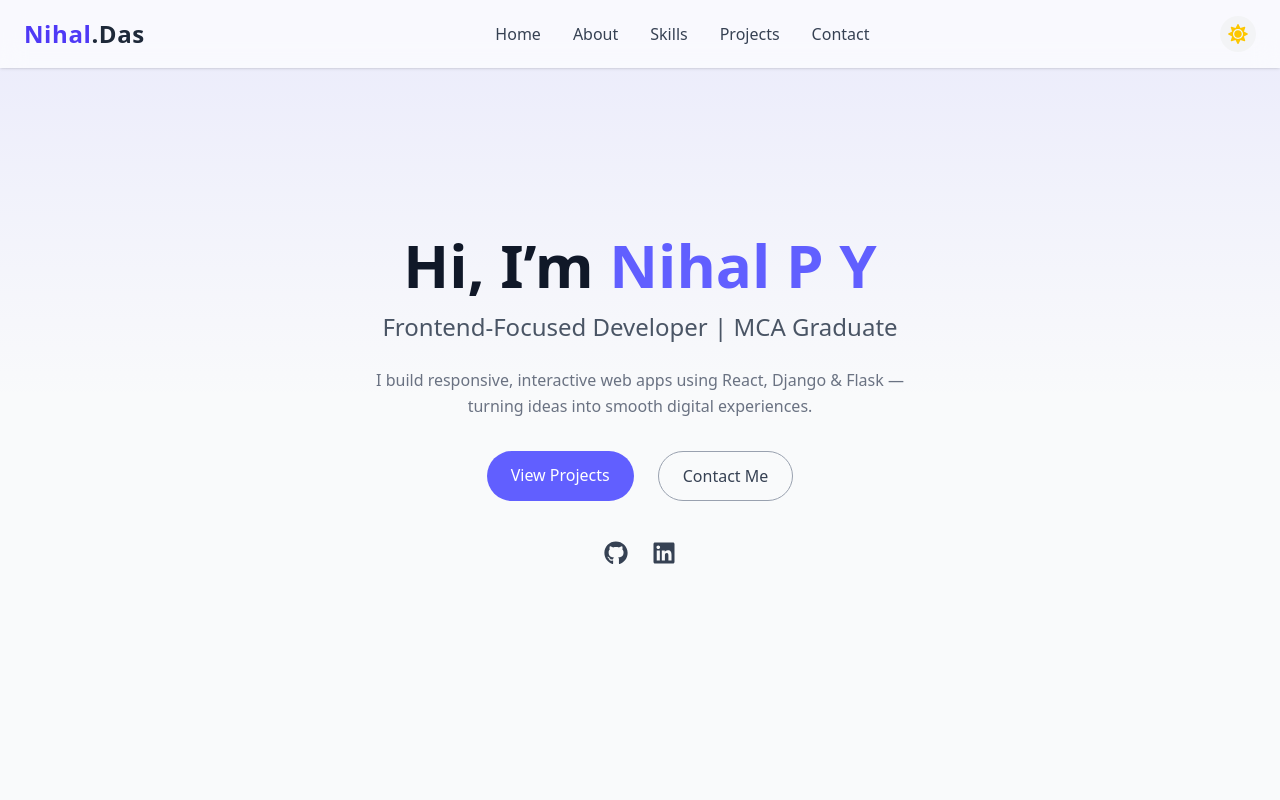
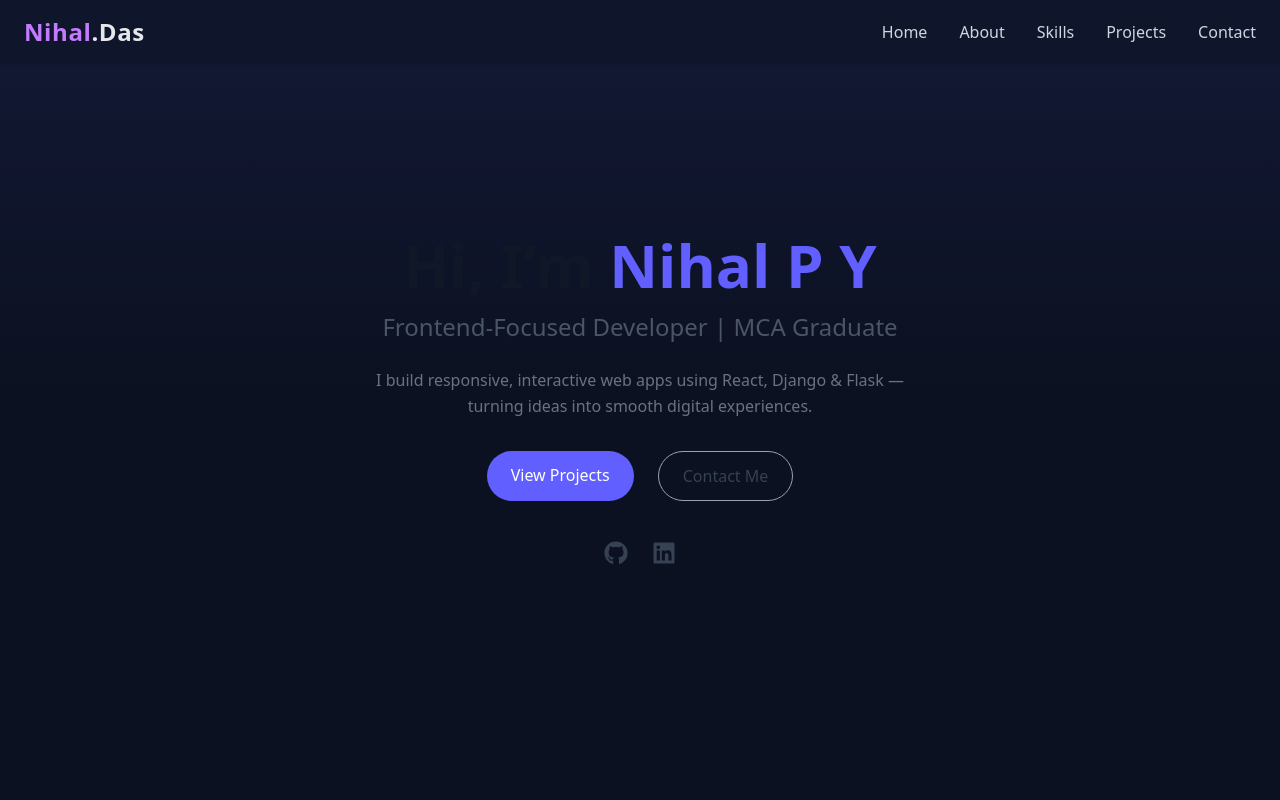
Before and after one commit to Nihal-das/Portfolio, a React (Vite) app: page / in a window 1280 px wide. Shown: the top 800 px of the page. Built offline with nearby package versions, Linux system fonts and the light colour scheme.

Commit message:
removed the lightmode for now

```diff
--- a/src/components/Navbar.jsx
+++ b/src/components/Navbar.jsx
@@ -1,38 +1,26 @@
-import { useState, useEffect } from "react";
-import { FaMoon, FaSun, FaBars, FaTimes } from "react-icons/fa";
+import { useState } from "react";
+import { FaBars, FaTimes } from "react-icons/fa";
 
 const Navbar = () => {
-  // Default dark mode ON
-  const [isLightMode, setIsLightMode] = useState(false);
   const [menuOpen, setMenuOpen] = useState(false);
-
-  useEffect(() => {
-    const html = document.documentElement;
-
-    if (isLightMode) {
-      html.classList.remove("dark"); // Switch to light
-    } else {
-      html.classList.add("dark"); // Default dark
-    }
-  }, [isLightMode]);
 
   const navItems = ["Home", "About", "Skills", "Projects", "Contact"];
 
   return (
-    <nav className="fixed top-0 left-0 w-full z-50 bg-white/70 dark:bg-[#0F172A]/80 backdrop-blur-md shadow-sm transition-colors duration-500">
+    <nav className="fixed top-0 left-0 w-full z-50 bg-[#0F172A]/80 backdrop-blur-md shadow-sm transition-colors duration-500">
       <div className="max-w-7xl mx-auto px-6 py-4 flex justify-between items-center">
         {/* Logo */}
-        <h1 className="text-2xl font-bold tracking-wide text-indigo-600 dark:text-purple-400 cursor-pointer">
-          Nihal<span className="text-gray-800 dark:text-gray-200">.Das</span>
+        <h1 className="text-2xl font-bold tracking-wide text-purple-400 cursor-pointer">
+          Nihal<span className="text-gray-200">.Das</span>
         </h1>
 
         {/* Desktop Menu */}
-        <ul className="hidden md:flex gap-8 text-gray-700 dark:text-gray-300 font-medium">
+        <ul className="hidden md:flex gap-8 text-gray-300 font-medium">
           {navItems.map((item) => (
             <li key={item}>
               <a
                 href={`#${item.toLowerCase()}`}
-                className="hover:text-indigo-500 dark:hover:text-purple-400 transition"
+                className="hover:text-purple-400 transition"
               >
                 {item}
               </a>
@@ -40,39 +28,24 @@
           ))}
         </ul>
 
-        {/* Controls */}
-        <div className="flex items-center gap-4">
-          {/* Theme Toggle */}
-          <button
-            onClick={() => setIsLightMode(!isLightMode)}
-            className="p-2 rounded-full bg-gray-100 dark:bg-gray-800 hover:scale-110 transition-transform duration-300"
-          >
-            {isLightMode ? (
-              <FaMoon className="text-indigo-600 text-xl" /> // Switch to dark icon
-            ) : (
-              <FaSun className="text-yellow-400 text-xl" /> // Default sun icon
-            )}
-          </button>
-
         {/* Mobile Menu Button */}
         <button
-            className="md:hidden text-2xl text-gray-800 dark:text-gray-200"
+          className="md:hidden text-2xl text-gray-200"
           onClick={() => setMenuOpen(!menuOpen)}
         >
           {menuOpen ? <FaTimes /> : <FaBars />}
         </button>
       </div>
-      </div>
 
       {/* Mobile Menu */}
       {menuOpen && (
-        <div className="md:hidden flex flex-col items-center bg-white dark:bg-[#0F172A] py-6 space-y-6 shadow-lg transition-all duration-300">
+        <div className="md:hidden flex flex-col items-center bg-[#0F172A] py-6 space-y-6 shadow-lg transition-all duration-300">
           {navItems.map((item) => (
             <a
               key={item}
               href={`#${item.toLowerCase()}`}
               onClick={() => setMenuOpen(false)}
-              className="text-gray-800 dark:text-gray-200 hover:text-indigo-500 dark:hover:text-purple-400 transition"
+              className="text-gray-200 hover:text-purple-400 transition"
             >
               {item}
             </a>
```
Lines whose indentation alone changed are shown as unchanged.
